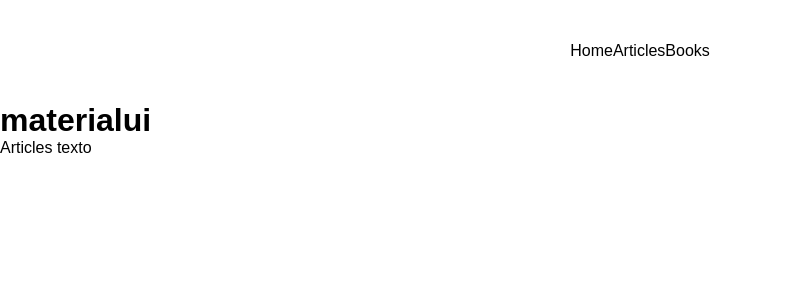
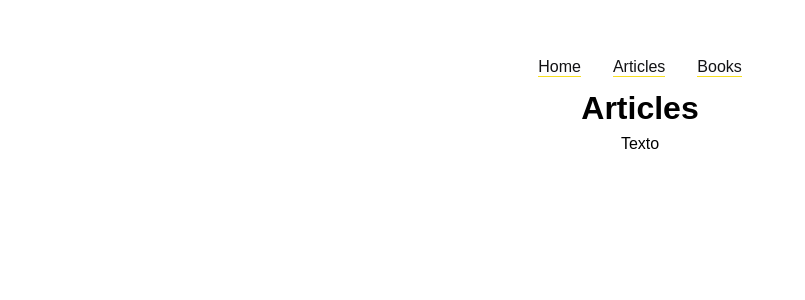
Before and after one commit to ricardocolares/devmates, a Next.js app: page /articles in a window 1280 px wide. Shown: the top 300 px of the page, without its empty margins (0-805 px from the left). Built offline with nearby package versions, Linux system fonts and the light colour scheme.

Commit message:
commit com começo das aplicações de css

```diff
--- a/package.json
+++ b/package.json
@@ -9,6 +9,9 @@
     "lint": "next lint"
   },
   "dependencies": {
+    "@emotion/react": "^11.9.0",
+    "@emotion/styled": "^11.8.1",
+    "@mui/material": "^5.8.1",
     "install": "^0.13.0",
     "next": "^12.1.2",
     "react": "17.0.2",
--- a/src/components/Header/index.tsx
+++ b/src/components/Header/index.tsx
@@ -1,25 +1,35 @@
 import Link from "next/link";
+
+import { Container, Content } from './styles'
 
 export function Header() {
   return (
+    <Container>
     <nav className="container">
       <ul className="nav__header">
+        <Content>
         <li>
           <Link href="/">
             <a>Home</a>
           </Link>
         </li>
+        </Content>
+        <Content>
         <li>
           <Link href="/articles">
             <a>Articles</a>
           </Link>
         </li>
+        </Content>
+        <Content>
         <li>
           <Link href="/books">
             <a>Books</a>
           </Link>
         </li>
+        </Content>
       </ul>
     </nav>
+    </Container>
   )
 }
--- /dev/null
+++ b/src/components/Header/styles.ts
@@ -0,0 +1,66 @@
+import styled from 'styled-components'
+
+export const Container = styled.div`
+    height: 5rem;
+    align-items: center;
+`
+
+export const Content = styled.div`
+  li {
+        justify-content: space-between;
+        max-width: 1120px;
+        /* height: 5rem; */
+        margin: 0 auto;
+        padding: 1rem;
+
+
+        display: flex;
+        align-items: center;
+    }
+
+    a {
+        display: block;
+        position: relative;
+        color: var(--gray-900);
+        transition: color 0.2s;
+
+        border-bottom: 1px solid var(--yellow-500);
+
+
+
+
+
+    &:hover {
+        position: relative;
+
+        padding: 0 0.2rem;
+        background: linear-gradient(to top, var(--yellow-500) 50%, transparent 50%);
+
+     }
+
+     &.active {
+        color: var(--white);
+        font-weight: bold;
+     }
+     &.active::after {
+       content: '';
+        height: 3px;
+        border-radius: 3px 3px 0 0;
+        width: 100%;
+        position: absolute;
+        bottom: 1px;
+        left: 0;
+        background: linear-gradient(to top, var(--yellow-500) 50%, transparent 50%);
+     }
+
+
+}
+
+
+
+
+
+
+
+
+`
--- a/src/pages/articles/index.tsx
+++ b/src/pages/articles/index.tsx
@@ -1,8 +1,14 @@
+import { Container, Content } from "../styles";
+
 export default function Articles() {
   return (
-    <div>
-      <h1>materialui</h1>
-      <p>Articles texto </p>
-    </div>
+    <>
+    <Container>
+      <h1>Articles</h1>
+      </Container>
+      <Content>
+      <p>Texto</p>
+      </Content>
+    </>
   )
 }
--- /dev/null
+++ b/src/pages/articles/styles.ts
@@ -0,0 +1,20 @@
+import styled from 'styled-components'
+
+export const Container = styled.div`
+    height: 5px;
+    display: flex;
+    margin-top: 10px;
+    padding-bottom: 2px;
+    justify-content: center;
+
+    h1{
+    border-bottom: 3px solid var(--yellow-500);
+    }
+`
+
+export const Content = styled.div`
+    justify-content: center;
+    margin-top: 40px;
+    display: flex;
+
+`
--- /dev/null
+++ b/src/pages/books/styles.ts
@@ -0,0 +1,16 @@
+import styled from 'styled-components'
+
+export const Container = styled.div`
+    height: 5px;
+    display: flex;
+    margin-top: 10px;
+    padding-bottom: 2px;
+    justify-content: center;
+`
+
+export const Content = styled.div`
+    justify-content: center;
+    margin-top: 40px;
+    display: flex;
+
+`
--- /dev/null
+++ b/src/pages/styles.ts
@@ -0,0 +1,16 @@
+import styled from 'styled-components'
+
+export const Container = styled.div`
+    height: 5px;
+    display: flex;
+    margin-top: 10px;
+    padding-bottom: 2px;
+    justify-content: center;
+`
+
+export const Content = styled.div`
+    justify-content: center;
+    margin-top: 40px;
+    display: flex;
+
+`
--- a/src/styles/global.css
+++ b/src/styles/global.css
@@ -3,6 +3,16 @@
   padding: 0;
   box-sizing: border-box
 }
+:root {
+  --white: #FFFFFF;
+
+  --gray-300: #a8a8b3;
+  --gray-800: #29292e;
+  --gray-900: #121214;
+
+  --yellow-500: #f7df1e;
+}
+
 
 @media (max-width: 1080px) {
   html {
@@ -24,11 +34,15 @@
   max-width: 42rem;
   padding: 2.625rem 1.3125rem;
   min-height: 100%;
+  vertical-align: top;
+  margin: 0 auto;
 }
+
 
 .nav__header {
   display: flex;
   justify-content: space-between;
+  height: 5px;
 }
 
 body, input, textarea, select, button {
```
Also changed, not shown: src/pages/books/index.tsx (+9 -3 lines), src/pages/index.tsx (+10 -6 lines), src/components/Header/styles.css (deleted), 1 other file (tests, documents, lock files or other folders).
